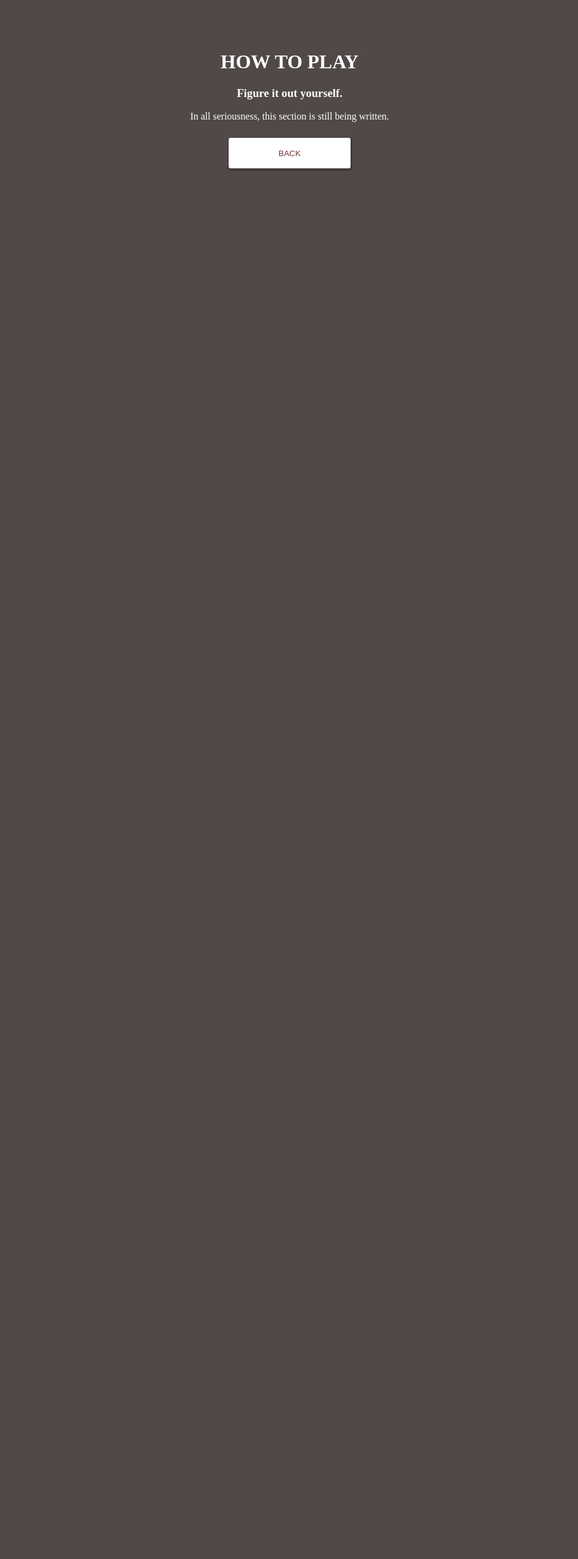
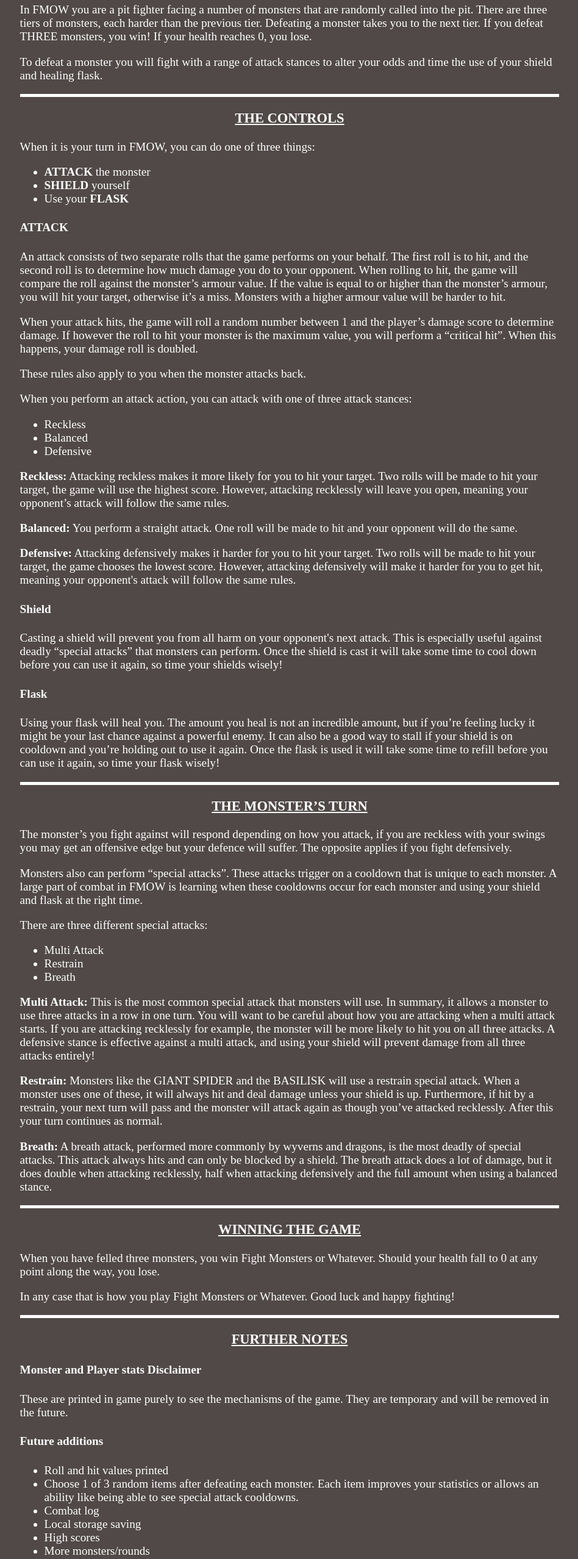
Before and after one commit to teraglin/FightMonstersOrWhatever-React, a React (Create React App) app: page /about in a window 1280 px wide. Shown: the part 234-2790 px from the top of the page at 61% size, without its empty margins (165-1113 px from the left). Before the commit the page ends 816 px from the top, so only its background shows below. Built offline with nearby package versions, Linux system fonts and the light colour scheme; the HTML template or start-up script is replaced by a standard one.

Commit message:
added how to play page and updated readme

```diff
--- a/src/components/About.jsx
+++ b/src/components/About.jsx
@@ -4,16 +4,186 @@ import {
 
 const About = () => {
     return (
-        <div>
+        <div className="htp-container">
+            <div className="htp">
                 <h1>HOW TO PLAY</h1>
-            <h3>Figure it out yourself.</h3>
 
-            <p>In all seriousness, this section is still being written.</p>
+                <h3>OVERVIEW</h3>
+
+                <p>
+                    Fight Monsters or Whatever is a turn-based fighting game that borrows combat mechanics from 5th edition Dungeons & Dragons (with a couple of changes).
+                </p>
+
+                <p>
+                    In FMOW you are a pit fighter facing a number of monsters that are randomly called into the pit. There are three tiers of monsters, each harder than the previous tier. Defeating a monster takes you to the next tier. If you defeat THREE monsters, you win! If your health reaches 0, you lose.
+                </p>
+
+                <p>
+                    To defeat a monster you will fight with a range of attack stances to alter your odds and time the use of your shield and healing flask.
+                </p>
+
+                <hr />
+
+                <h3>THE CONTROLS</h3>
+
+                <p>
+                    When it is your turn in FMOW, you can do one of three things:
+                </p>
+
+                <ul>
+                    <li>
+                        <strong>ATTACK</strong> the monster
+                    </li>
+                    <li>
+                        <strong>SHIELD</strong> yourself
+                    </li>
+                    <li>
+                        Use your <strong>FLASK</strong>
+                    </li>
+                </ul>
+
+
+                <h4>ATTACK</h4>
+                <p>
+                    An attack consists of two separate rolls that the game performs on your behalf. The first roll is to hit, and the second roll is to determine how much damage you do to your opponent. When rolling to hit, the game will compare the roll against the monster’s armour value. If the value is equal to or higher than the monster’s armour, you will hit your target, otherwise it’s a miss. Monsters with a higher armour value will be harder to hit.
+                </p>
+
+                <p>
+                    When your attack hits, the game will roll a random number between 1 and the player’s damage score to determine damage. If however the roll to hit your monster is the maximum value, you will perform a “critical hit”. When this happens, your damage roll is doubled.
+                </p>
+
+                <p>
+                    These rules also apply to you when the monster attacks back.
+                </p>
+
+                <p>
+                    When you perform an attack action, you can attack with one of three attack stances:
+                </p>
+
+                <ul>
+                    <li>Reckless</li>
+                    <li>Balanced</li>
+                    <li>Defensive</li>
+                </ul>
+
+                <p>
+                    <strong>Reckless:</strong> Attacking reckless makes it more likely for you to hit your target. Two rolls will be made to hit your target, the game will use the highest score. However, attacking recklessly will leave you open, meaning your opponent’s attack will follow the same rules.
+                </p>
+
+                <p>
+                    <strong>Balanced:</strong> You perform a straight attack. One roll will be made to hit and your opponent will do the same.
+                </p>
+
+                <p>
+                    <strong>Defensive:</strong> Attacking defensively makes it harder for you to hit your target. Two rolls will be made to hit your target, the game chooses the lowest score. However, attacking defensively will make it harder for you to get hit, meaning your opponent's attack will follow the same rules.
+                </p>
+
+                <h4>Shield</h4>
+
+                <p>
+                    Casting a shield will prevent you from all harm on your opponent's next attack. This is especially useful against deadly “special attacks” that monsters can perform. Once the shield is cast it will take some time to cool down before you can use it again, so time your shields wisely!
+                </p>
+
+                <h4>Flask</h4>
+
+                <p>
+                    Using your flask will heal you. The amount you heal is not an incredible amount, but if you’re feeling lucky it might be your last chance against a powerful enemy. It can also be a good way to stall if your shield is on cooldown and you’re holding out to use it again. Once the flask is used it will take some time to refill before you can use it again, so time your flask wisely!
+                </p>
+
+                <hr />
+
+                <h3>THE MONSTER’S TURN</h3>
+
+                <p>
+                    The monster’s you fight against will respond depending on how you attack, if you are reckless with your swings you may get an offensive edge but your defence will suffer. The opposite applies if you fight defensively.
+                </p>
+
+                <p>
+                    Monsters also can perform “special attacks”. These attacks trigger on a cooldown that is unique to each monster. A large part of combat in FMOW is learning when these cooldowns occur for each monster and using your shield and flask at the right time.
+                </p>
+
+                <p>
+                    There are three different special attacks:
+                </p>
+
+                <ul>
+                    <li>Multi Attack</li>
+                    <li>Restrain</li>
+                    <li>Breath</li>
+                </ul>
+
+                <p>
+                    <strong>Multi Attack:</strong> This is the most common special attack that monsters will use. In summary, it allows a monster to use three attacks in a row in one turn. You will want to be careful about how you are attacking when a multi attack starts. If you are attacking recklessly for example, the monster will be more likely to hit you on all three attacks. A defensive stance is effective against a multi attack, and using your shield will prevent damage from all three attacks entirely!
+                </p>
+
+                <p>
+                    <strong>Restrain:</strong> Monsters like the GIANT SPIDER and the BASILISK will use a restrain special attack. When a monster uses one of these, it will always hit and deal damage unless your shield is up. Furthermore, if hit by a restrain, your next turn will pass and the monster will attack again as though you’ve attacked recklessly. After this your turn continues as normal.
+                </p>
+
+                <p>
+
+                    <strong>Breath:</strong> A breath attack, performed more commonly by wyverns and dragons, is the most deadly of special attacks. This attack always hits and can only be blocked by a shield. The breath attack does a lot of damage, but it does double when attacking recklessly, half when attacking defensively and the full amount when using a balanced stance.
+                </p>
+
+                <hr />
+
+                <h3>WINNING THE GAME</h3>
+
+                <p>
+                    When you have felled three monsters, you win Fight Monsters or Whatever. Should your health fall to 0 at any point along the way, you lose.
+                </p>
+
+                <p>
+                    In any case that is how you play Fight Monsters or Whatever. Good luck and happy fighting!
+                </p>
+
+                <hr />
+
+                <h3>FURTHER NOTES</h3>
+
+                <h4>Monster and Player stats Disclaimer</h4>
+
+                <p>
+                    These are printed in game purely to see the mechanisms of the game. They are temporary and will be removed in the future.
+                </p>
+
+                <h4>Future additions</h4>
+                <ul>
+                    <li>
+                        Roll and hit values printed
+                    </li>
+                    <li>
+                        Choose 1 of 3 random items after defeating each monster. Each item improves your statistics or allows an ability like being able to see special attack cooldowns.
+                    </li>
+                    <li>
+                        Combat log
+                    </li>
+                    <li>
+                        Local storage saving
+                    </li>
+                    <li>
+                        High scores
+                    </li>
+                    <li>
+                        More monsters/rounds
+                    </li>
+                    <li>
+                        More modes (endless, monster mode)
+                    </li>
+                </ul>
+
+                <h4>About the creator</h4>
+                <p>
+                    Cick <a rel="noreferrer noopener" target="_blank" href="https://aidankirvan.netlify.app/">here</a> to view my portfolio!
+                </p>
+
                 <Link to="/">
                     <button className="game-table-button">
                         BACK
                     </button>
                 </Link>
+
+            </div>
         </div>
     )
 }
--- a/src/components/Game/CharacterSheet/CharacterSheet.jsx
+++ b/src/components/Game/CharacterSheet/CharacterSheet.jsx
@@ -3,7 +3,7 @@ import React from 'react'
 import { ProgressBar } from '../ProgressBar/ProgressBar'
 
 const CharacterSheet = (props) => {
-    const {store} = props
+    const { store } = props
 
     const renderCooldown = (input) => {
         const value = parseInt(input)
@@ -20,6 +20,7 @@ const CharacterSheet = (props) => {
             <ProgressBar bgcolor="#94C973" completed={store.playerCurrentHealth} maxHealth={store.playerMaxHealth} name={store.playerName} />
 
             <table>
+                <tbody>
                     <tr>
                         <th>NAME</th>
                         <td>{store.playerName}</td>
@@ -44,6 +45,7 @@ const CharacterSheet = (props) => {
                         <th>FLASK</th>
                         <td>{renderCooldown(store.flaskCooldown)}</td>
                     </tr>
+                </tbody>
             </table>
         </div>
     )
--- a/src/components/Game/MonsterSheet/MonsterSheet.jsx
+++ b/src/components/Game/MonsterSheet/MonsterSheet.jsx
@@ -3,7 +3,7 @@ import React from 'react'
 import { ProgressBar } from '../ProgressBar/ProgressBar'
 
 const MonsterSheet = (props) => {
-    const {store, currentMonster} = props
+    const { store, currentMonster } = props
 
     return (
         <div className='monster-container'>
@@ -11,6 +11,7 @@ const MonsterSheet = (props) => {
             <ProgressBar bgcolor="#BA0F30" completed={store.monsterCurrentHealth} maxHealth={store.monsterMaxHealth} name={currentMonster.monsterName} />
 
             <table>
+                <tbody>
                     <tr>
                         <th>NAME</th>
                         <td>{currentMonster.monsterName}</td>
@@ -35,6 +36,7 @@ const MonsterSheet = (props) => {
                         <th>SPECIAL COOLDOWN</th>
                         <td>{store.specialCooldown}</td>
                     </tr>
+                </tbody>
             </table>
         </div>
     )
--- a/src/components/LandingScreen.jsx
+++ b/src/components/LandingScreen.jsx
@@ -28,7 +28,7 @@ const LandingScreen = () => {
                 </Link>
                 <div>
                     <h3>This is a work in progress</h3>
-                    <a href="https://github.com/teraglin/Fight-Monsters-or-Whatever" target="_blank" rel="noreferrer">go here </a>
+                    <a href="https://github.com/teraglin/Fight-Monsters-or-Whatever" target="_blank" rel="noreferrer noopener">go here </a>
                     <span>to play the original game</span>
                 </div>
             </div>
--- a/src/styles/App.css
+++ b/src/styles/App.css
@@ -19,6 +19,35 @@
 
 .App a:hover {
   color: white;
+}
+
+.htp-container {
+  height: 100%;
+  width: 100%;
+  display: flex;
+  flex-direction: column;
+  align-items: center;
+  text-align: left;
+  font-size: 1.2rem;
+}
+
+.htp {
+  width: 70%;
+  text-align: left;
+}
+
+.htp h1 {
+  margin-bottom: 50px;
+}
+
+.htp h1, h3 {
+  text-align: center;
+  text-decoration: underline;
+}
+
+.htp hr {
+  border: none;
+  border-top: 5px solid white;
 }
 
 .play-mat-container {
--- a/src/utils/gameFunctions.js
+++ b/src/utils/gameFunctions.js
@@ -18,12 +18,9 @@ export const handleNameInput = (event, dispatch) => {
 }
 
 export const handleMonster = (event, dispatch) => {
-    console.log("LOGS: ", event.target.value)
 
     //placeholder for game start on enter
     const gameRound = 0
-
-    console.log("LOGS: ", gameRound)
 
     const currentMonsterTable = encounterTable[parseInt(event.target.value) || gameRound]
 
```
Also changed, not shown: 1 other file (tests, documents, lock files or other folders). Lines whose indentation alone changed are shown as unchanged.
